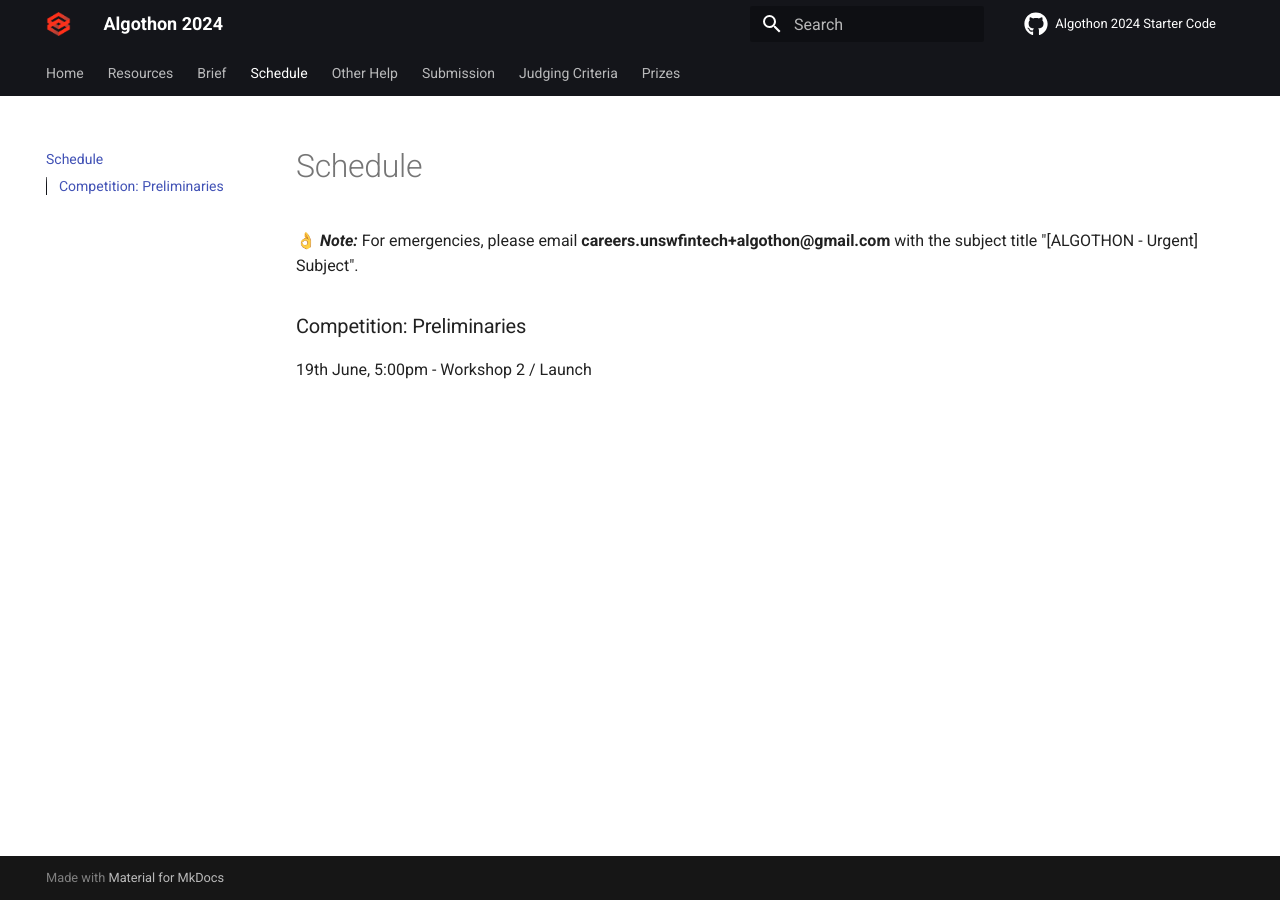
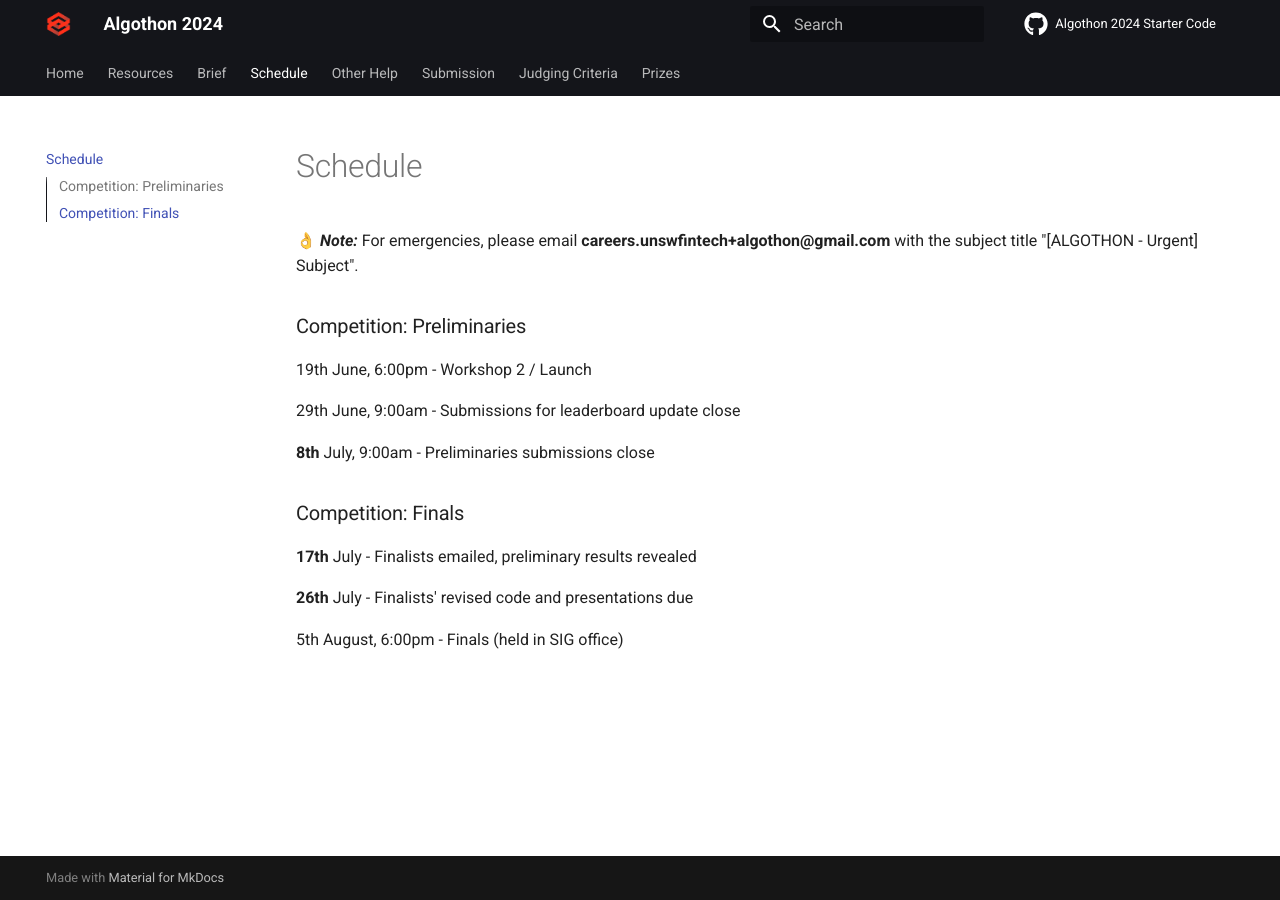
Before and after one commit to loh-0/Algothon25-wiki, an MkDocs documentation site: the page built from docs/3schedule.md, in a window 1280 px wide. Built offline with MkDocs 1.6.1 and Material for MkDocs 9.7.7, drawn with Linux system fonts in a browser that asks for light colours; comment, search, counter and statistics services are not loaded.

Commit message:
updated schedule

```diff
--- a/docs/3schedule.md
+++ b/docs/3schedule.md
@@ -11,16 +11,16 @@
 
 ### Competition: Preliminaries
 
-19th June, 5:00pm - Workshop 2 / Launch
+19th June, 6:00pm - Workshop 2 / Launch
 
-<!-- 10th August, 9:00am - Submissions for leaderboard update close
+29th June, 9:00am - Submissions for leaderboard update close
 
-**28th** August, 9:00am - Preliminaries submissions close
+**8th** July, 9:00am - Preliminaries submissions close
 
 ### Competition: Finals
 
-**30th** August - Finalists emailed, preliminary results revealed
+**17th** July - Finalists emailed, preliminary results revealed
 
-**4th** September - Finalists' revised code and presentations due
+**26th** July - Finalists' revised code and presentations due
 
-6th September, 6:00pm - Finals (held in office) -->
+5th August, 6:00pm - Finals (held in SIG office)
```
